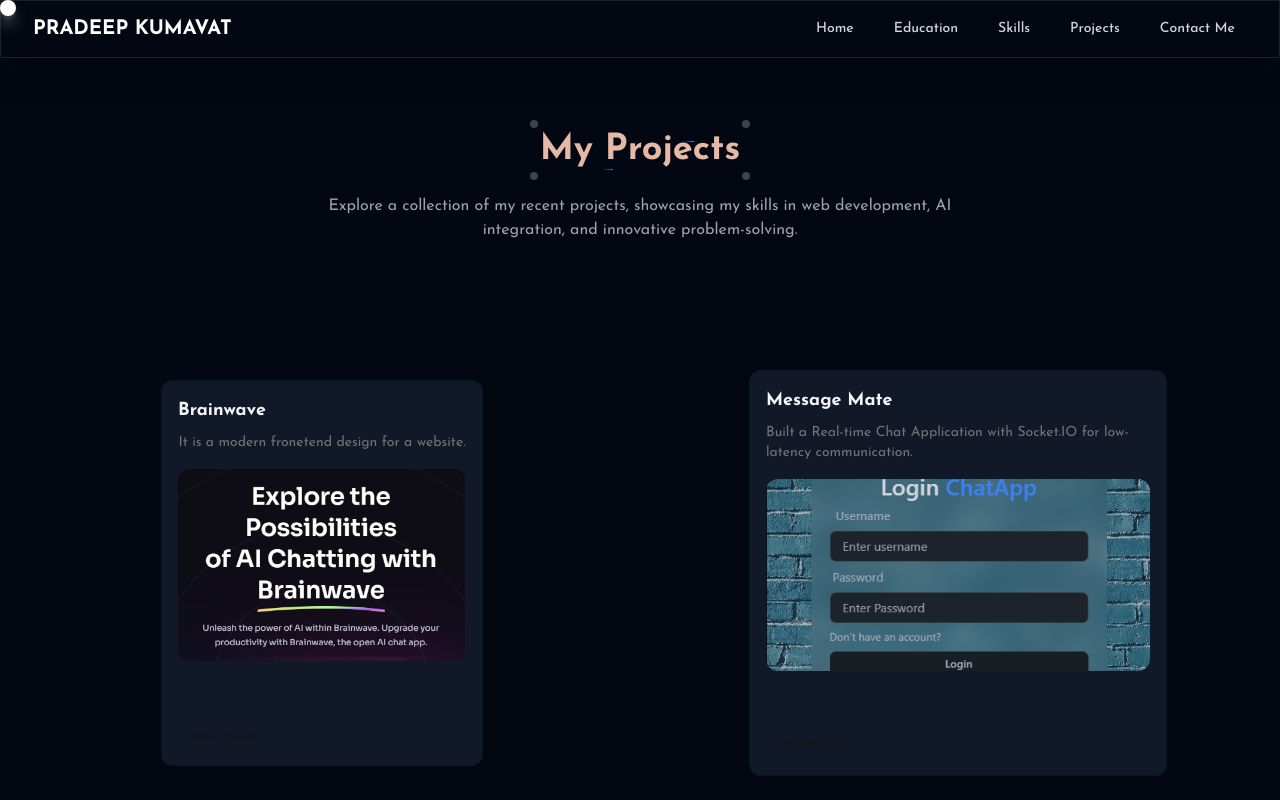
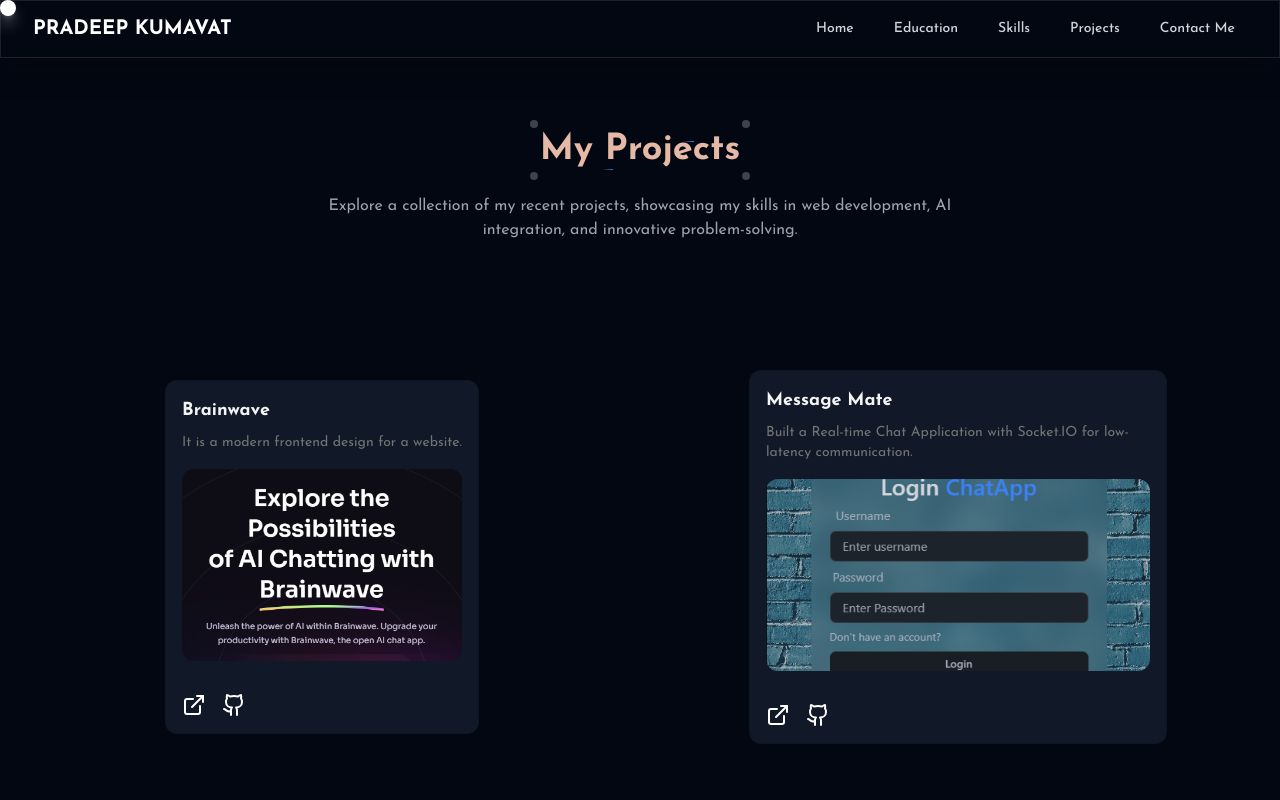
Before and after one commit to pradeep-kumavat/portfolio-me, a Next.js app: page /projects in a window 1280 px wide. Shown: the top 800 px of the page. Built offline with nearby package versions, Linux system fonts and the light colour scheme.

Commit message:
project page fix

```diff
--- a/src/components/Projects/Projects.tsx
+++ b/src/components/Projects/Projects.tsx
@@ -1,37 +1,42 @@
-"use client"
+"use client";
 
-import Image from "next/image"
-import React from "react"
-import { CardBody, CardContainer, CardItem } from "@/components/ui/3d-card"
-import Link from "next/link"
+import Image from "next/image";
+import React from "react";
+import { CardBody, CardContainer, CardItem } from "@/components/ui/3d-card";
+import Link from "next/link";
 import { Cover } from "@/components/ui/cover";
+import { ExternalLink, Github } from "lucide-react"; // Importing Lucide icons
 
 const projectData = [
   {
-    title: "Brainwave ",
-    description: "It is a modern fronetend design for a website.",
+    title: "Brainwave",
+    description: "It is a modern frontend design for a website.",
     image: "/images/work-4.png",
-    link: "https://brainwave-pradeep-react.netlify.app/",
+    liveLink: "https://brainwave-pradeep-react.netlify.app/",
+    githubLink: "https://github.com/pradeepkumavat/brainwave",
   },
   {
     title: "Message Mate",
     description: "Built a Real-time Chat Application with Socket.IO for low-latency communication.",
     image: "/images/work-5.png",
-    link: "https://message-mate-z7wy.onrender.com/login",
+    liveLink: "https://message-mate-z7wy.onrender.com/login",
+    githubLink: "https://github.com/pradeep-kumavat/Message-Mate"
   },
   {
     title: "ImageDown",
-    description: "It is a Saas to modify images for social media & generate captions.",
+    description: "It is a SAAS application that provides compressed videos and images and generate captions with the use of AI",
     image: "/images/work-2.png",
-    link: "https://github.com/pradeep-kumavat/Anonymus-message",
+    liveLink: "https://github.com/pradeep-kumavat/ImageDown",
+    githubLink: "https://github.com/pradeep-kumavat/ImageDown"
   },
-]
+];
 
 interface Project {
   title: string;
   description: string;
   image: string;
-  link: string;
+  liveLink?: string;
+  githubLink: string;
 }
 
 const ProjectCard = ({ project }: { project: Project }) => (
@@ -53,26 +58,33 @@ const ProjectCard = ({ project }: { project: Project }) => (
       <CardItem translateZ="100" className="w-full mt-4">
         <Image
           src={project.image}
-          height={800}  // Reduced image height from 1000 to 800
+          height={800}
           width={800}
           className="h-48 w-full object-cover rounded-xl group-hover/card:shadow-xl"
           alt={project.title}
         />
       </CardItem>
-      <div className="flex justify-between items-center mt-16">
-        <CardItem
-          translateZ={20}
-          as={Link}
-          href={project.link}
-          target="_blank"
-          className="px-3 py-1 rounded-xl text-xs font-normal dark:text-white hover:bg-gray-800 transition-colors"
-        >
-          View Project →
+      <div className="flex justify-between items-center mt-8">
+        <CardItem translateZ={20} className="flex space-x-4">
+          {project.liveLink && (
+            <Link href={project.liveLink} target="_blank">
+              <ExternalLink
+                size={24}
+                className="text-white dark:text-gray-300 hover:text-blue-600 transition-colors"
+              />
+            </Link>
+          )}
+          <Link href={project.githubLink} target="_blank">
+            <Github
+              size={24}
+              className="text-white dark:text-gray-300 hover:text-blue-600 transition-colors"
+            />
+          </Link>
         </CardItem>
       </div>
     </CardBody>
   </CardContainer>
-)
+);
 
 const Projects = () => {
   return (
@@ -94,7 +106,7 @@ const Projects = () => {
         </div>
       </div>
     </section>
-  )
-}
+  );
+};
 
-export default Projects
+export default Projects;
```
